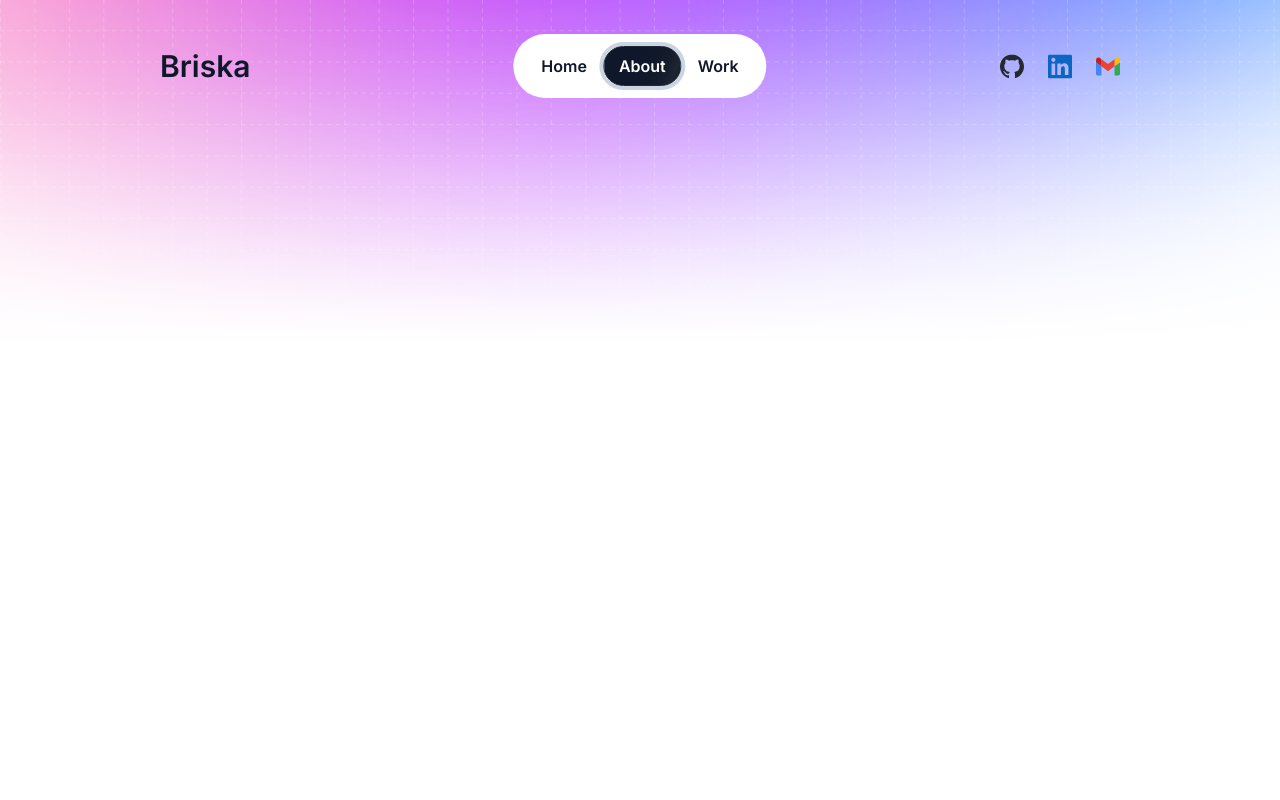
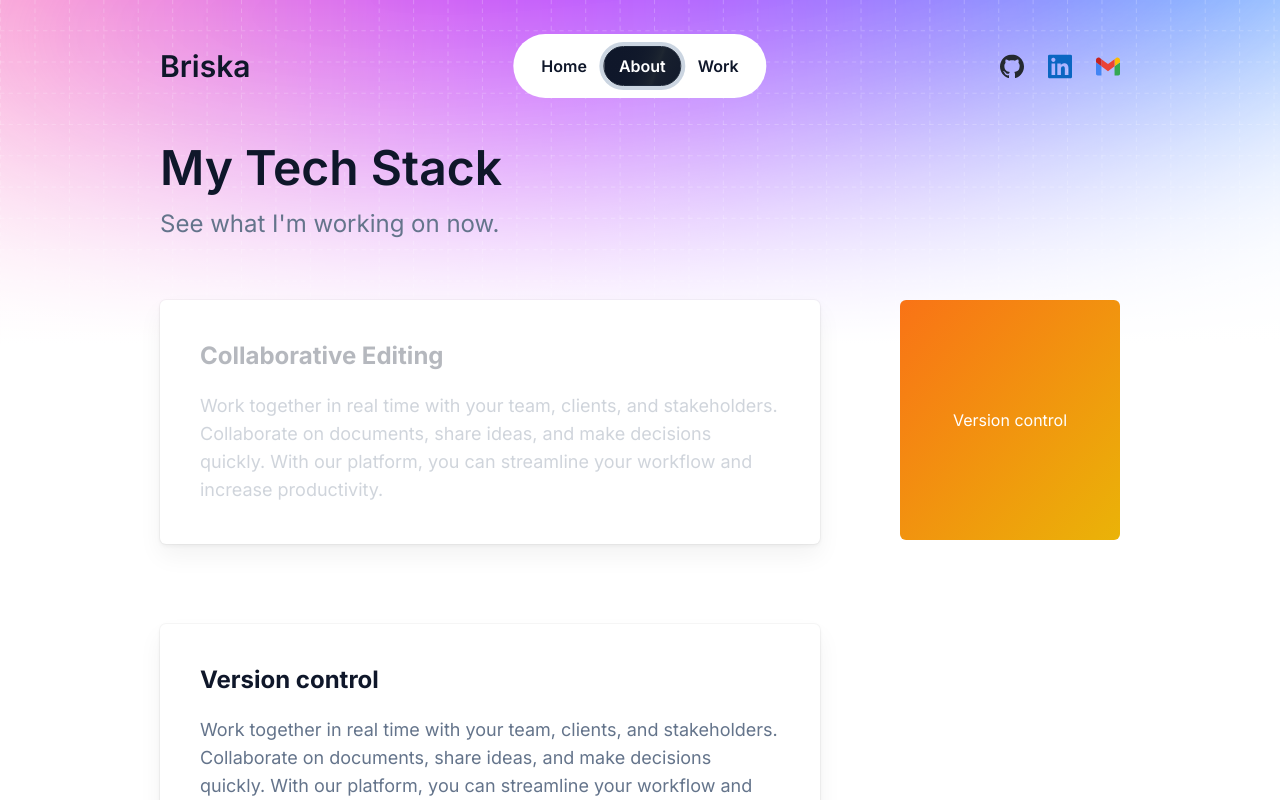
Before and after one commit to briskaanandaa/personal-website, a Next.js app: page /about in a window 1280 px wide. Shown: the top 800 px of the page. Built offline with nearby package versions, Linux system fonts and the light colour scheme.

Commit message:
Full Page

```diff
--- a/src/app/about/page.tsx
+++ b/src/app/about/page.tsx
@@ -1,11 +1,31 @@
+import Footer from "@/components/Sections/Footer";
 import HeaderGradient from "@/components/Sections/HeaderGradient";
-import{ Navbar} from "@/components/Sections/Navbar";
+import { Navbar } from "@/components/Sections/Navbar";
+import { StickyScrollRevealDemo } from "@/components/StickyScrollRevealDemo";
 
 const page = () => {
   return (
     <main className=" flex flex-col h-fit w-full bg-white ">
       <HeaderGradient />
       <Navbar />
+      <div className="w-full h-fit flex justify-center mt-5 md:mt-10 md:mb-0 z-10e">
+        <div className="relative w-[90vw] md:w-[75vw] h-fit z-10">
+          <div className="flex flex-col sm:flex-row align-center justify-between py-3 md:py-5">
+            <div className="mb-4 sm:mb-0">
+              <h1 className="text-4xl sm:text-4xl md:text-5xl font-semibold text-slate-900 mb-4">
+                My Tech Stack
+              </h1>
+              <p className="text-lg sm:text-xl md:text-2xl text-slate-500 ">
+                See what I&apos;m working on now.
+              </p>
+            </div>
+          </div>
+          <div className="">
+            <StickyScrollRevealDemo />
+          </div>
+        </div>
+      </div>
+      <Footer />
     </main>
   );
 };
--- a/src/app/work/page.tsx
+++ b/src/app/work/page.tsx
@@ -1,11 +1,31 @@
+import { BentoDemo } from "@/components/BentoDemo";
+import Footer from "@/components/Sections/Footer";
 import HeaderGradient from "@/components/Sections/HeaderGradient";
 import { Navbar } from "@/components/Sections/Navbar";
 
 const page = () => {
   return (
-    <main className=" flex flex-col h-fit w-full bg-white ">
+    <main className="flex flex-col h-fit w-full bg-white">
       <HeaderGradient />
       <Navbar />
+      <div className="w-full h-fit flex justify-center mt-5 md:mt-10 md:mb-0 z-10e">
+        <div className="relative w-[90vw] md:w-[75vw] h-fit z-10">
+          <div className="flex flex-col sm:flex-row align-center justify-between py-3 md:py-5">
+            <div className="mb-4 sm:mb-0">
+              <h1 className="text-4xl sm:text-4xl md:text-5xl font-semibold text-slate-900 mb-4">
+                My Latest Works
+              </h1>
+              <p className="text-lg sm:text-xl md:text-2xl text-slate-500 ">
+                Take a look at my latest featured work.
+              </p>
+            </div>
+          </div>
+          <div className="mb-6 mt-2">
+            <BentoDemo />
+          </div>
+        </div>
+      </div>
+      <Footer />
     </main>
   );
 };
```
